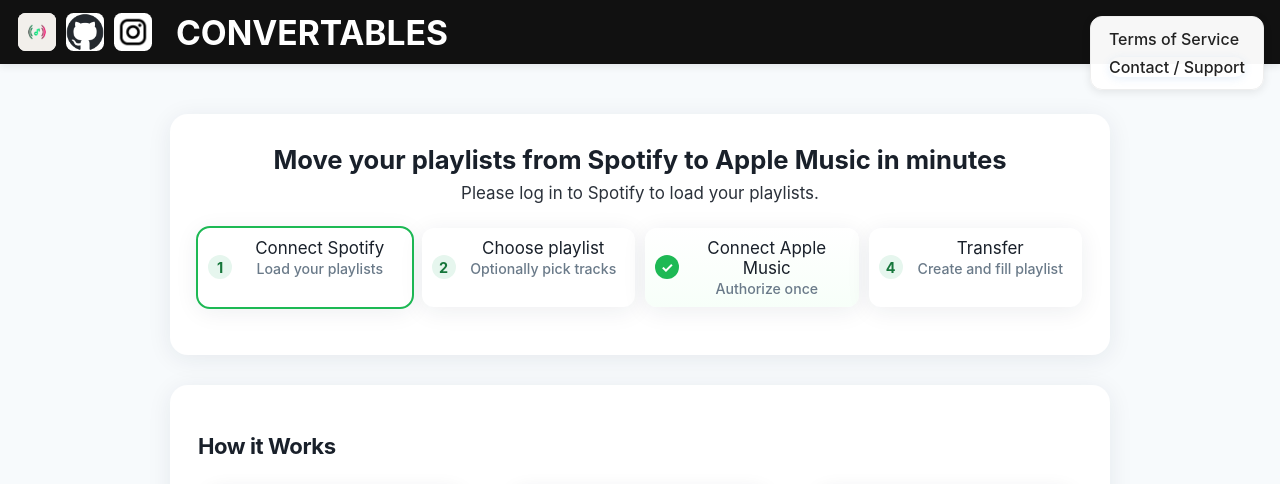
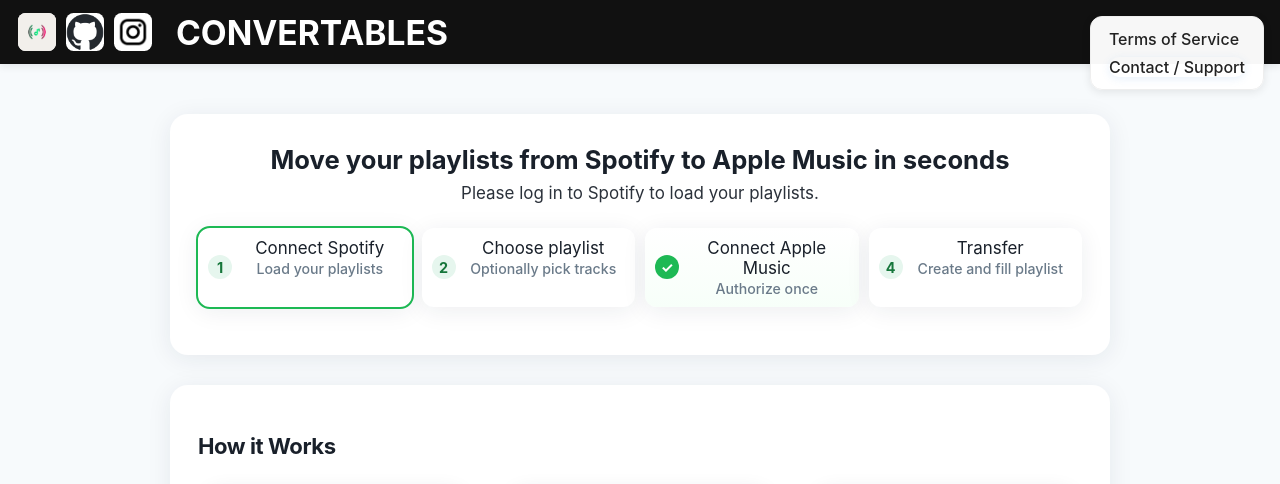
Before and after one commit to hryh/convertables-frontend, a website: page index.html in a window 1280 px wide. Shown: the top 484 px of the page. Drawn offline with Linux system fonts and the light colour scheme; no server answers.

Commit message:
Change hero: in minutes → in seconds

```diff
--- a/index.html
+++ b/index.html
@@ -246,7 +246,7 @@
   <main>
     <!-- Hero / Value prop + Stepper -->
     <section class="status-section" style="margin-top:14px;">
-      <h1 style="margin:0;font-size:1.6rem;">Move your playlists from Spotify to Apple Music in minutes</h1>
+      <h1 style="margin:0;font-size:1.6rem;">Move your playlists from Spotify to Apple Music in seconds</h1>
       <p class="status-message" id="status-message" aria-live="polite">
         Log in to both accounts, pick a playlist, select tracks, and click Transfer.
       </p>
```
